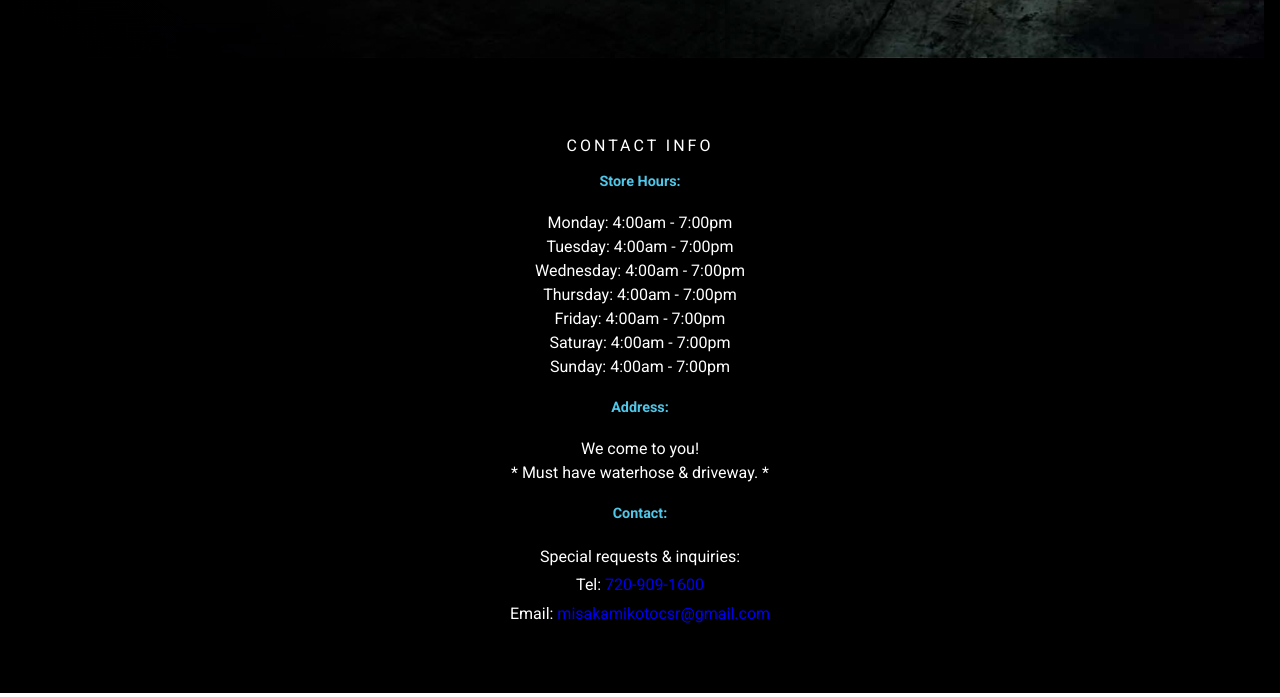
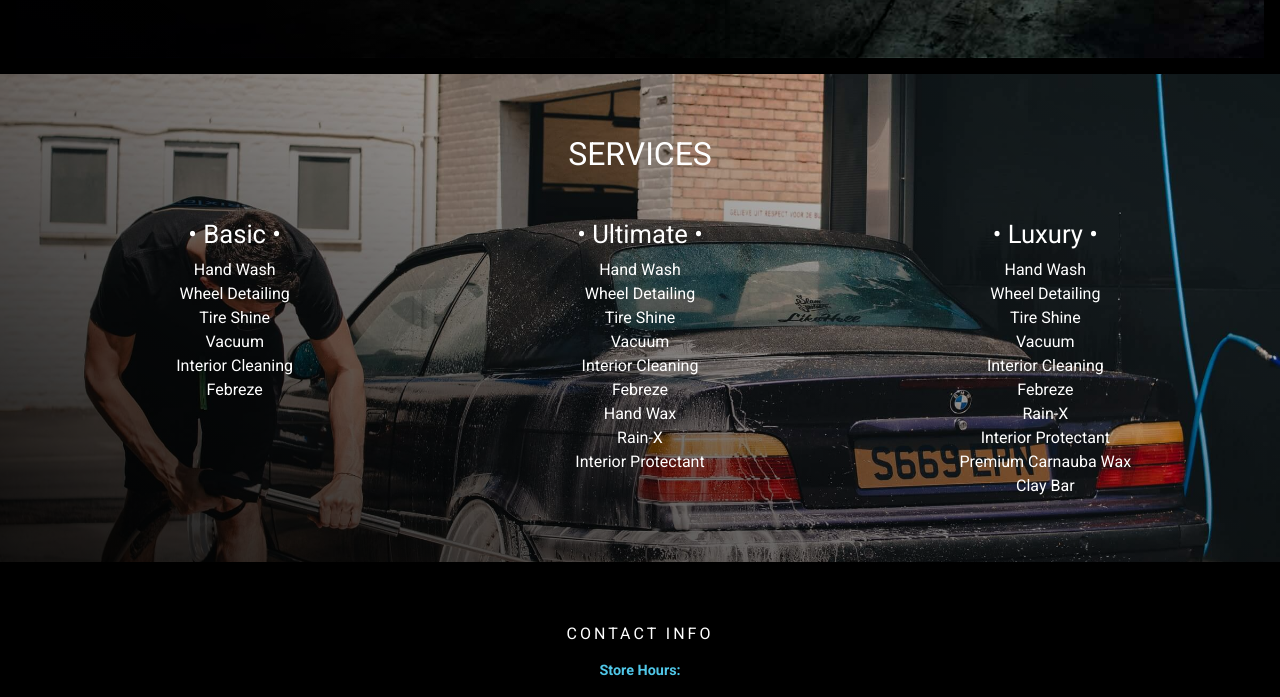
Before and after one commit to AsiaArgento/ezwash, a plain HTML site: page index.html in a window 1280 px wide. Shown: the part 1133-1830 px from the top of the page. Drawn offline with Linux system fonts and the light colour scheme.

Commit message:
updated the site

```diff
--- a/css/modal.css
+++ b/css/modal.css
@@ -38,9 +38,7 @@
   background-repeat: no-repeat;
 }
 .modal-content.bg5{
-  background-image: linear-gradient(141deg,transparent,rgba(0,0,0,.95)), url(../img/car-three.jpg);
-  background-repeat: no-repeat;
-  background-size: cover;
+  background-color: #000;
 }
 .modal-header{
   margin-bottom: 1em;
--- a/css/style.css
+++ b/css/style.css
@@ -128,6 +128,49 @@
   background-attachment: fixed;
 }
 
+/* Tiers */
+.tiers-info {
+  background-image: linear-gradient(32deg,rgba(0,0,0,.93),transparent),url(../img/carwash.jpg);
+  background-size: cover;
+  background-repeat: no-repeat;
+  background-position: center;
+  padding: 4em 2em;
+  font-family: 'Roboto', sans-serif;
+  color: #fff;
+}
+.tiers {
+  display: flex;
+  justify-content: space-between;
+  text-align: center;
+}
+@media (max-width: 400px) {
+  .tiers {
+    display: block;
+  }
+}
+.tier {
+  flex: 1;
+}
+.tier-title {
+  font-size: 1.6rem;
+  padding-bottom: .4em;
+  padding-top: .8em;
+}
+.tier-title::before {
+  content: "• ";
+}
+.tier-title::after {
+  content: " •";
+}
+.tier-list {
+  line-height: 1.5;
+}
+.tiers-title {
+  text-align: center;
+  font-size: 2rem;
+  text-transform: uppercase;
+  padding-bottom: 1em;
+}
 /* Footer */
 .footer{
   padding: 4em 2em;
--- a/index.html
+++ b/index.html
@@ -24,7 +24,7 @@
   <body>
     <nav>
       <ul class="menu">
-        <li class="logo"><a class="link" href="/">Washes by Matt 💦🚗</a></li>
+        <li class="logo"><a class="link" href="/">Washes by Matt💦🚗</a></li>
         <li class="item"><a class="link" href="#about">About Us</a></li>
         <li class="item"><a class="link" href="#services">Services</a></li>
         <li class="item button"><a class="link myBtn" href="#"><span class="bg">Contact Us</span></a></li>
@@ -86,7 +86,7 @@
     <section class="about" id="about">
       <div class="bg-about">
         <div class="about-left">
-          <h2 class="about-title">We're Back! | Est. 2006</h2>
+          <h2 class="about-title">About Us | Est. 2006</h2>
           <p class="about-text">
             Thank you for checking us out!<br>
             My name is Matt, I am a professional car detailer serving the Denver area! 🧼
@@ -103,8 +103,51 @@
             to your house and begin. (Black Toyota Corolla Hatchback)
           </p>
         </div>
-        <div class="">
+      </div>
+    </section>
 
+    <section class="tiers-info">
+      <h2 class="tiers-title">Services</h2>
+      <div class="tiers">
+        <div class="tier">
+          <h4 class="tier-title">Basic</h4>
+          <ul class="tier-list">
+            <li>Hand Wash</li>
+            <li>Wheel Detailing</li>
+            <li>Tire Shine</li>
+            <li>Vacuum</li>
+            <li>Interior Cleaning</li>
+            <li>Febreze</li>
+          </ul>
+        </div>
+        <div class="tier">
+          <h4 class="tier-title">Ultimate</h4>
+          <ul class="tier-list">
+            <li>Hand Wash</li>
+            <li>Wheel Detailing</li>
+            <li>Tire Shine</li>
+            <li>Vacuum</li>
+            <li>Interior Cleaning</li>
+            <li>Febreze</li>
+            <li>Hand Wax</li>
+            <li>Rain-X</li>
+            <li>Interior Protectant</li>
+          </ul>
+        </div>
+        <div class="tier">
+          <h4 class="tier-title">Luxury</h4>
+          <ul class="tier-list">
+            <li>Hand Wash</li>
+            <li>Wheel Detailing</li>
+            <li>Tire Shine</li>
+            <li>Vacuum</li>
+            <li>Interior Cleaning</li>
+            <li>Febreze</li>
+            <li>Rain-X</li>
+            <li>Interior Protectant</li>
+            <li>Premium Carnauba Wax</li>
+            <li>Clay Bar</li>
+          </ul>
         </div>
       </div>
     </section>
```
Also changed, not shown: img/car-four-large.jpg (deleted), img/carwash.jpg (added).
